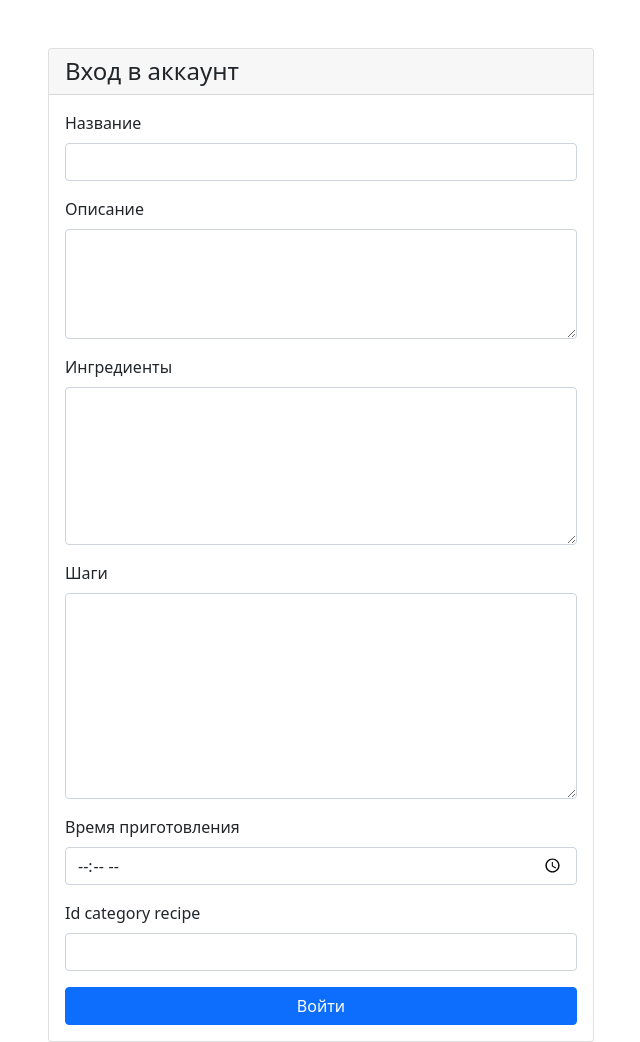
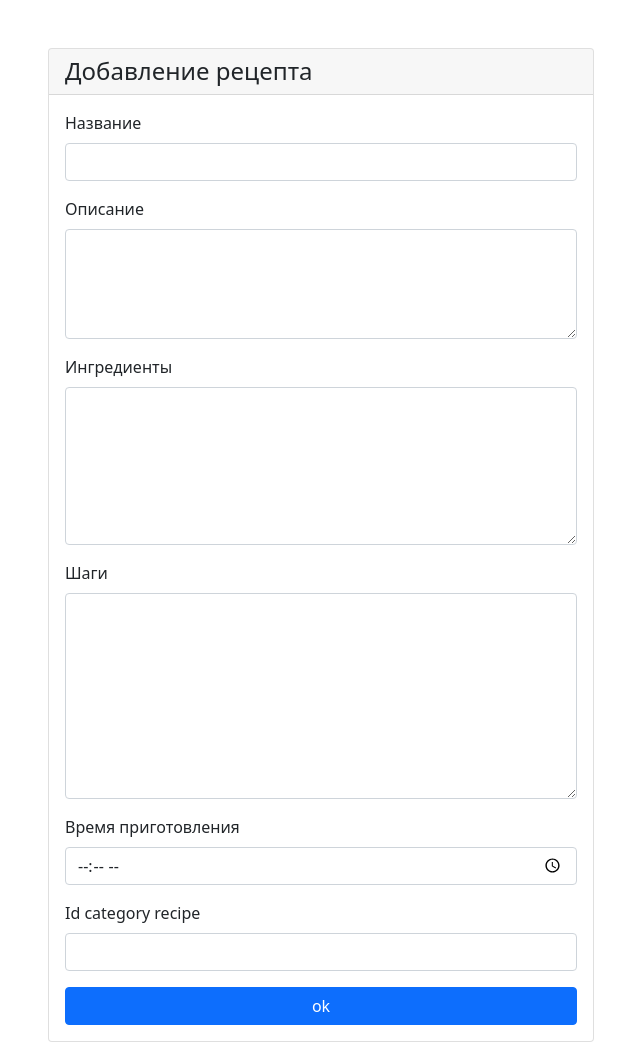
Before and after one commit to dr-number/recipe_management_v12, a Django app: page /main/front/add_recipe/ in a window 1280 px wide. Shown: the whole page, without its empty margins (319-959 px from the left). Run offline with Django 4.2, Linux system fonts and the light colour scheme; lists and menus that the app fills with data are empty; parts of the project's set-up code (start-up, migrations or seed data) failed here and were passed over; some libraries are stand-ins or nearby versions.

Commit message:
adding add_recipe

```diff
--- a/app/main/templates/add_recipe.html
+++ b/app/main/templates/add_recipe.html
@@ -10,7 +10,7 @@
             <div class="col-md-6">
                 <div class="card">
                     <div class="card-header">
-                        <h4 class="mb-0">Вход в аккаунт</h4>
+                        <h4 class="mb-0">Добавление рецепта</h4>
                     </div>
                     <div class="card-body">
                         {% if api_errors %}
@@ -23,7 +23,7 @@
                             </div>
                         {% endif %}
 
-                        <form id="loginForm">
+                        <form id="addRecipeForm">
                             {% for field in form %}
                                 <div class="mb-3">
                                     <label for="{{ field.id_for_label }}" class="form-label">
@@ -38,7 +38,7 @@
                                 </div>
                             {% endfor %}
 
-                            <button type="submit" class="btn btn-primary w-100">Войти</button>
+                            <button type="submit" class="btn btn-primary w-100">ok</button>
                         </form>
                     </div>
                 </div>
--- a/app/main/templates/includes/list_all_recipes.html
+++ b/app/main/templates/includes/list_all_recipes.html
@@ -1,5 +1,5 @@
 {% if user.is_chef %}
-    <a href="">Добавить рецепт</a>
+    <a href="http://localhost:8700/main/front/add_recipe/">Добавить рецепт</a>
 {% endif %}
 
 <div>
```
